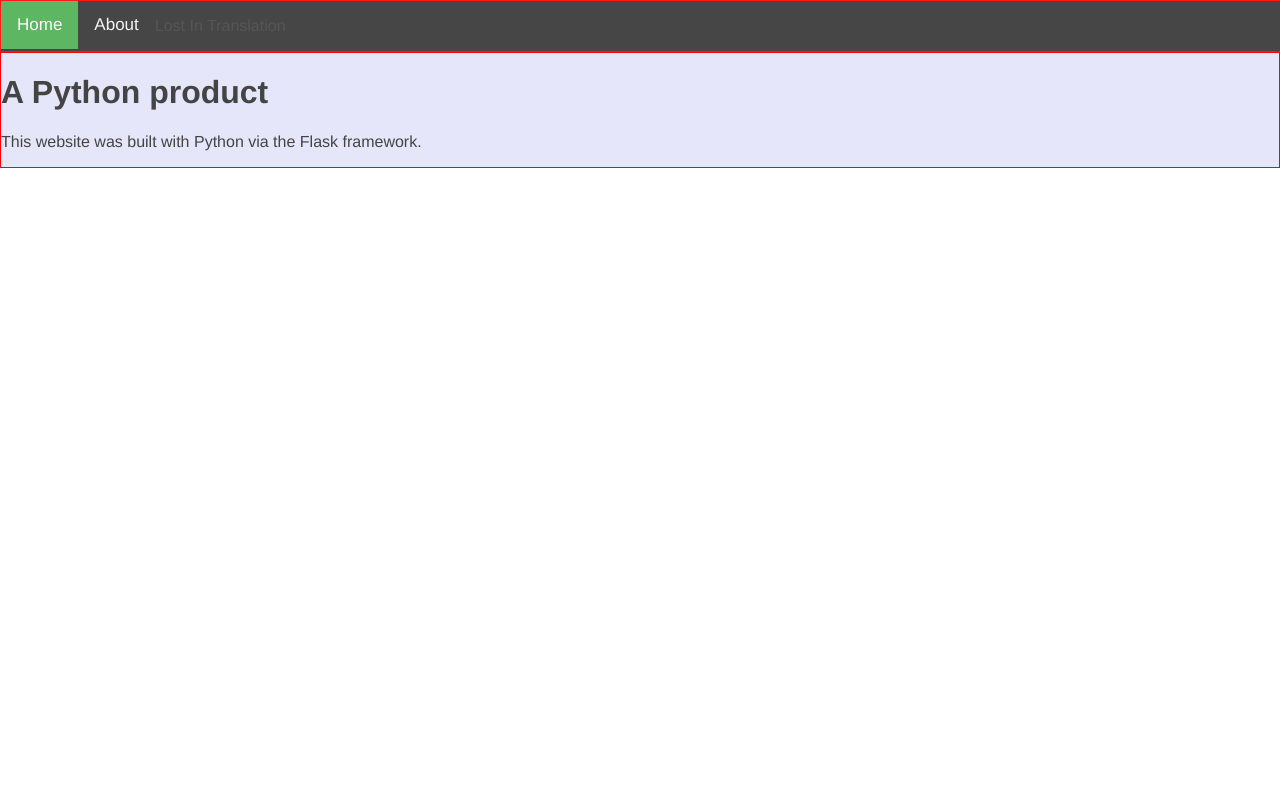
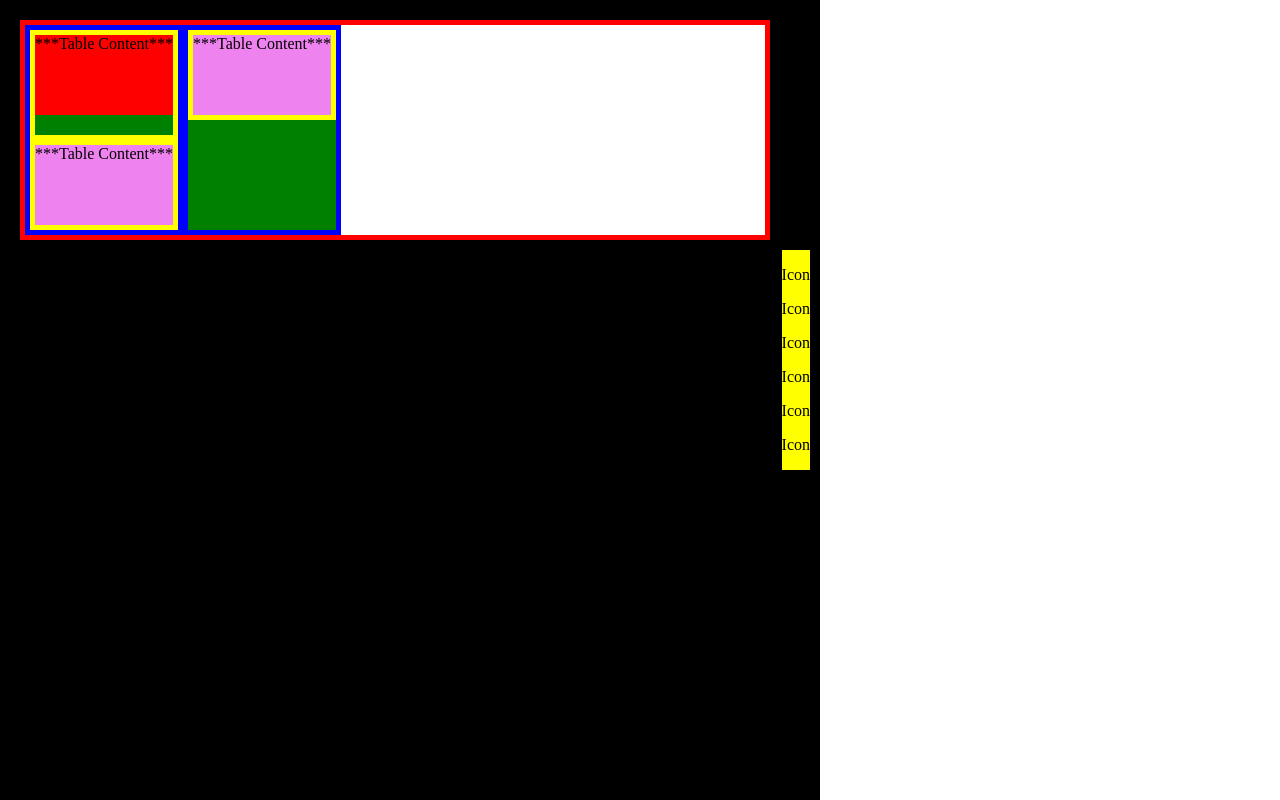
Before and after one commit to mikhalPugoy/LostInTranslation, a Flask app: page / in a window 1280 px wide. Run offline with Flask 2, Linux system fonts and the light colour scheme.

Commit message:
text flexbox

```diff
--- a/static/css/main.css
+++ b/static/css/main.css
@@ -1,88 +1,54 @@
-body {
-  margin: 0;
-  padding: 0;
-  font-family: "Helvetica Neue", Helvetica, Arial, sans-serif;
-  color: #444;
-}
-/*
- * Formatting the header area
- */
-header {
-  background-color: #333;
-  width: 100%;
-  opacity: .9;
-  border: 1px solid red;
+.outer-div {
+  position: absolute;
+  background: black;
+  width: 800px;
+  left: 0;
+  top: 0;
+  bottom: 0;
+  overflow: auto;
+  padding: 10px;
 }
 
-.topnav {
-  overflow: hidden;
-  background-color: #333;
+.area {
+  overflow: auto;
+  display: flex;
+  border: 5px solid red;
+  background: white;
+  margin: 10px 40px 10px 10px;
 }
 
-.topnav a {
-  float: left;
-  color: #f2f2f2;
-  text-align: center;
-  padding: 14px 16px;
-  text-decoration: none;
-  font-size: 17px;
+.column {
+  background: green;
+  border: 5px solid blue;
 }
 
-.topnav h1 {
-  float: left;
-  color: #f2f2f2;
-  text-align: center;
-  padding: 14px 16px;
-  text-decoration: none;
-  font-weight:200;
-  font-size: 22px;
-  margin: 0px;
+.wrapper {
+  display: flex;
+  border: 5px solid yellow;
+  justify-content: center;
+  align-items: center;
 }
 
-.topnav a:hover {
-  background-color: #ddd;
-  color: black;
+.table {
+  white-space: nowrap;
 }
 
-.topnav a.active {
-  background-color: #4CAF50;
-  color: white;
+.violet {
+  background: violet;
+  width: 120%;
+  height: 80px;
 }
-/*
- * Centering the body content
- */
-.container {
-  width: 100%;
-  margin: 0 auto;
 
+.red {
+  background: red;
+  width: 150%;
+  height: 80px;
+  margin-bottom: 20px;
 }
-div.home {
-   border: 1px solid red;
-   padding: 0 0 0 0;
-  background-color: #E6E6FA;
-  -webkit-border-radius: 0px;
-     -moz-border-radius: 0px;
-          border-radius: 0px;
+
+.icons {
+  Background: yellow;
+  float: right;
+  height: auto;
+  width: auto;
 }
-div.about {
-    border: 1px solid red;
-    padding: 10px 0 30px 0;
-  background-color: #E6E6FA;
-  -webkit-border-radius: 0px;
-     -moz-border-radius: 0px;
-          border-radius: 0px;
-}
-h2 {
-  font-size: 3em;
-  margin-top: 40px;
-  text-align: center;
-  letter-spacing: -2px;
-}
-h3 {
-  font-size: 1.7em;
-  font-weight: 100;
-  margin-top: 30px;
-  text-align: center;
-  letter-spacing: -1px;
-  color: #999;
-}
--- a/templates/layout.html
+++ b/templates/layout.html
@@ -5,23 +5,37 @@
     <link rel="stylesheet" href="{{ url_for('static', filename='css/main.css') }}">
   </head>
   <body>
-    <header>
-      <div class="container">
-        <div class="topnav">
-          <a class="active" href="{{ url_for('home') }}">Home</a>
-          <a href="{{ url_for('about') }}">About</a>
-          <p>Lost In Translation</p>
+<div class="outer-div">
+  <div class="area">
+    <div class="column">
+      <div class="wrapper">
+        <div class="table red">
+          <span>***Table Content***</span>
         </div>
-
-
-<!---
-        <h1 class="logo">Lost in Translation</h1>
-        <div class="topnav">
-          <a class="active" href="{{ url_for('home') }}">Home</a>
-          <a href="{{ url_for('about') }}">About</a>
+      </div>
+      <div class="wrapper">
+        <div class="table violet">
+          <span>***Table Content***</span>
         </div>
---->
       </div>
+    </div>
+    <div class="column">
+      <div class="wrapper">
+        <div class="table violet">
+          <span>***Table Content***</span>
+        </div>
+      </div>
+    </div>
+  </div>
+  <div class="icons">
+    <p>Icon</p>
+    <p>Icon</p>
+    <p>Icon</p>
+    <p>Icon</p>
+    <p>Icon</p>
+    <p>Icon</p>
+  </div>
+</div>
     </header>
     <!-- Note the below div class is replaced by other HTML-->
     <div class="container">
```
